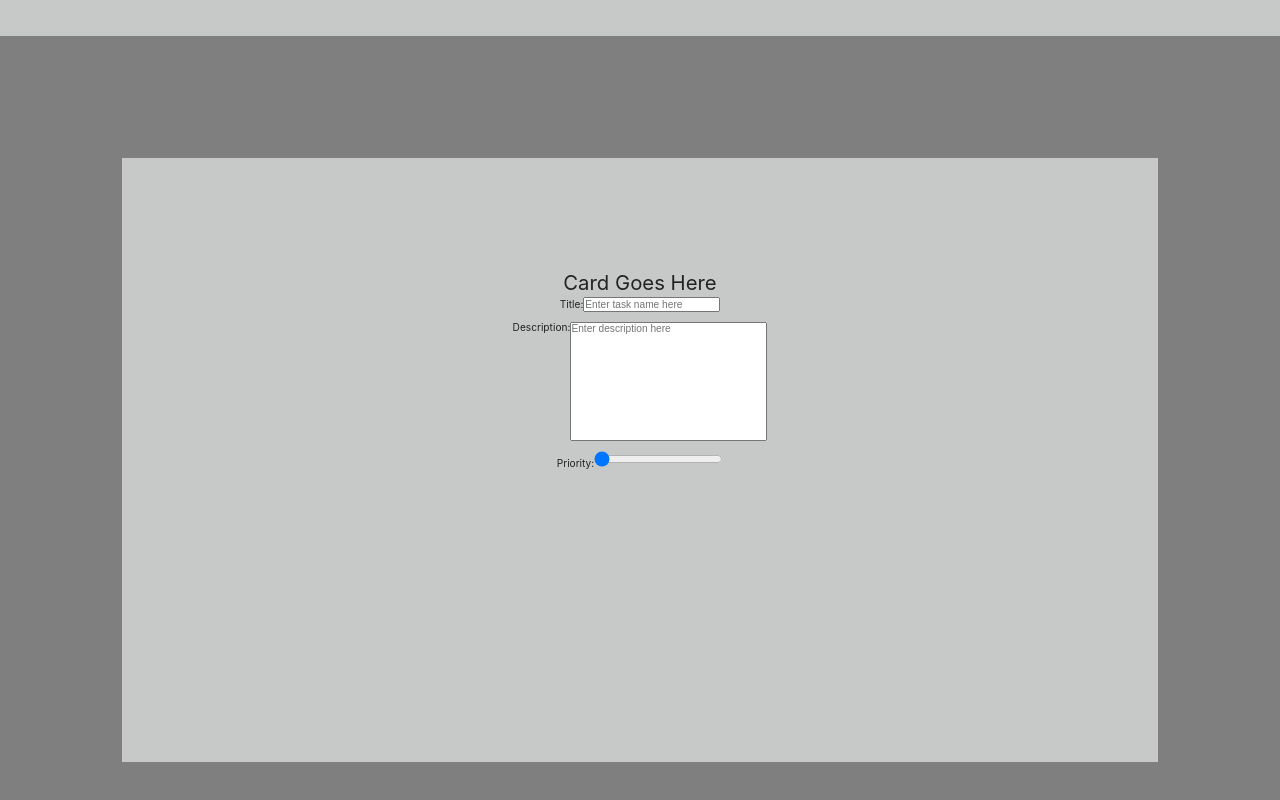
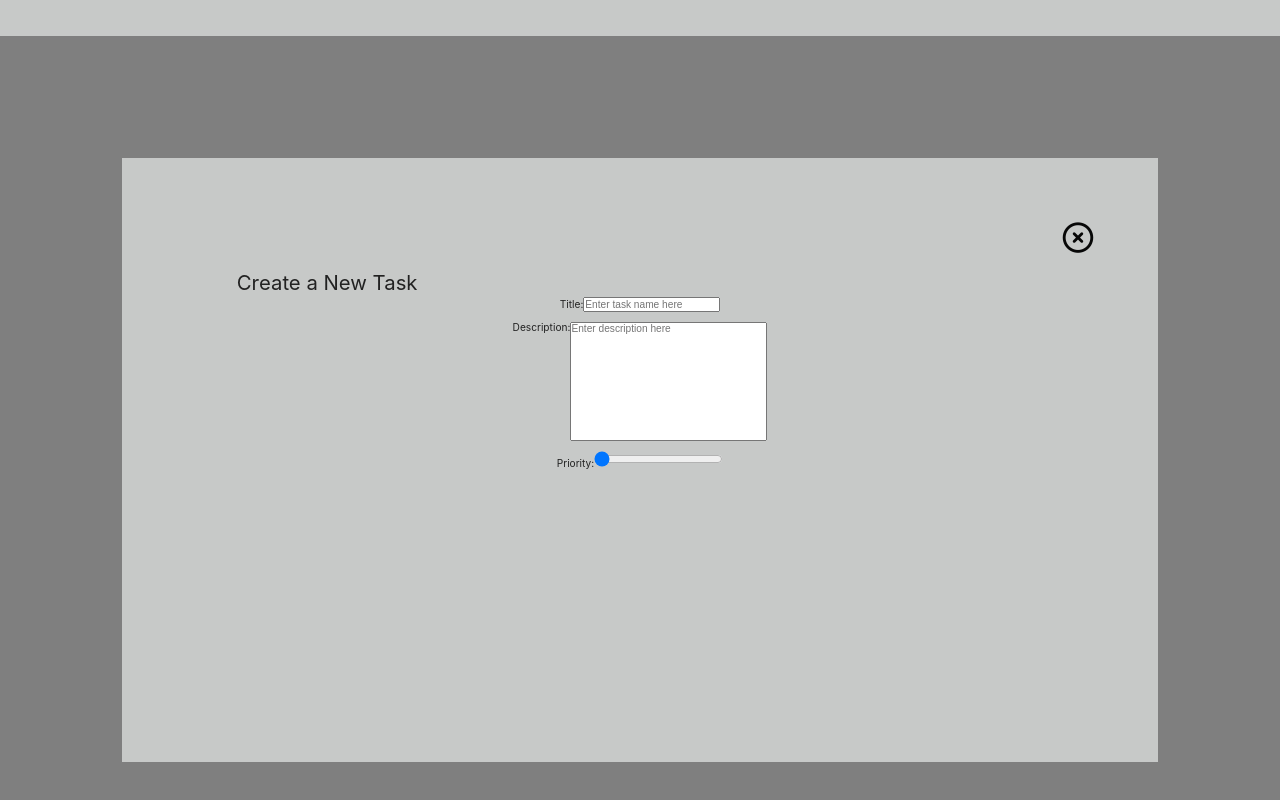
Before and after one commit to The-Bad-Doggos/kanban, a React (Create React App) app: page / in a window 1280 px wide. Shown: the part 764-1564 px from the top of the page. Built offline with nearby package versions, Linux system fonts and the light colour scheme.

Commit message:
added more sty;omg tp modal

```diff
--- a/src/components/Cards.js
+++ b/src/components/Cards.js
@@ -4,7 +4,12 @@ const Cards = () => {
 	return (
 		<div className="card__background">
 			<form action="" className="card__modal card__wrapper">
-				<h1>Card Goes Here</h1>
+				<header>
+					<h1>Create a New Task</h1>
+					<button title="Close window">
+						<i class="far fa-times-circle"></i>
+					</button>
+				</header>
 				<fieldset>
 					<label htmlFor="card__title">
 						Title:
--- a/src/styles/_cards.scss
+++ b/src/styles/_cards.scss
@@ -11,6 +11,27 @@
 	background-color: $quinternary;
 	padding: 10%;
 	text-align: center;
+
+	header {
+		width: 100%;
+		display: flex;
+		justify-content: space-between;
+		position: relative;
+
+		button {
+			border: none;
+			background: transparent;
+			position: absolute;
+			right: -50px;
+			top: -50px;
+		}
+
+		i {
+			// text-shadow: 1px 1px red;
+			color: $secondary;
+			font-size: 3rem;
+		}
+	}
 }
 
 .card__wrapper {
```
